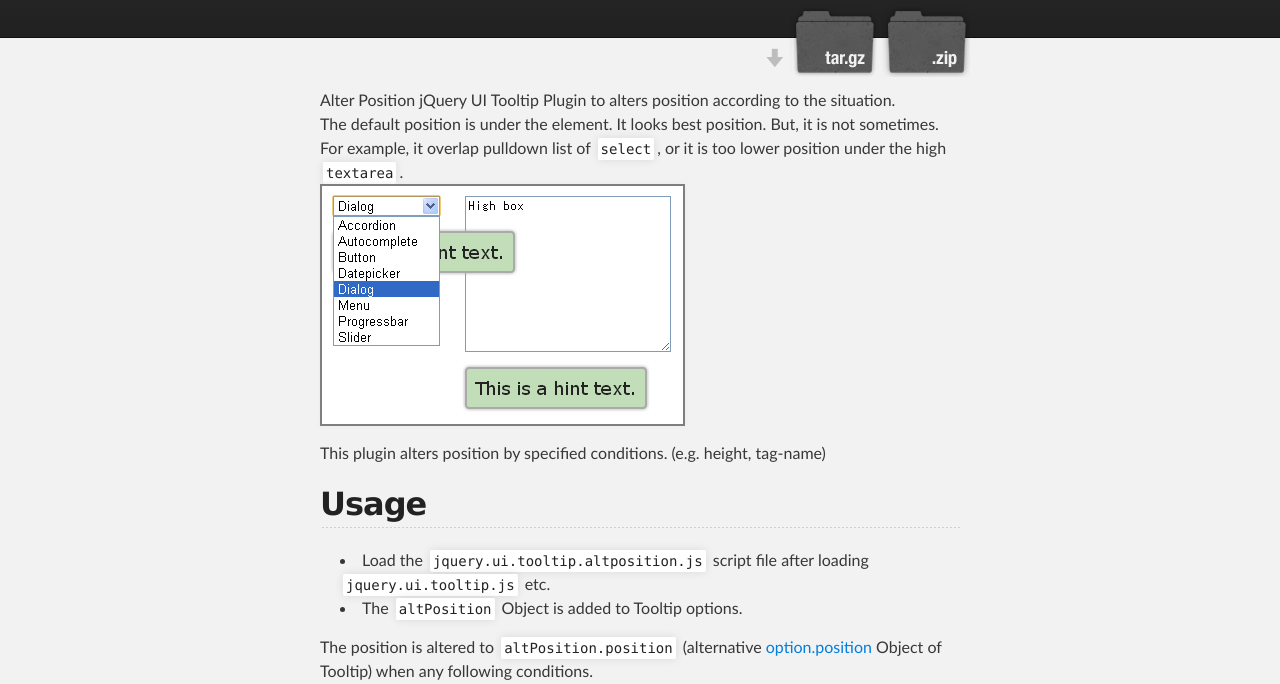
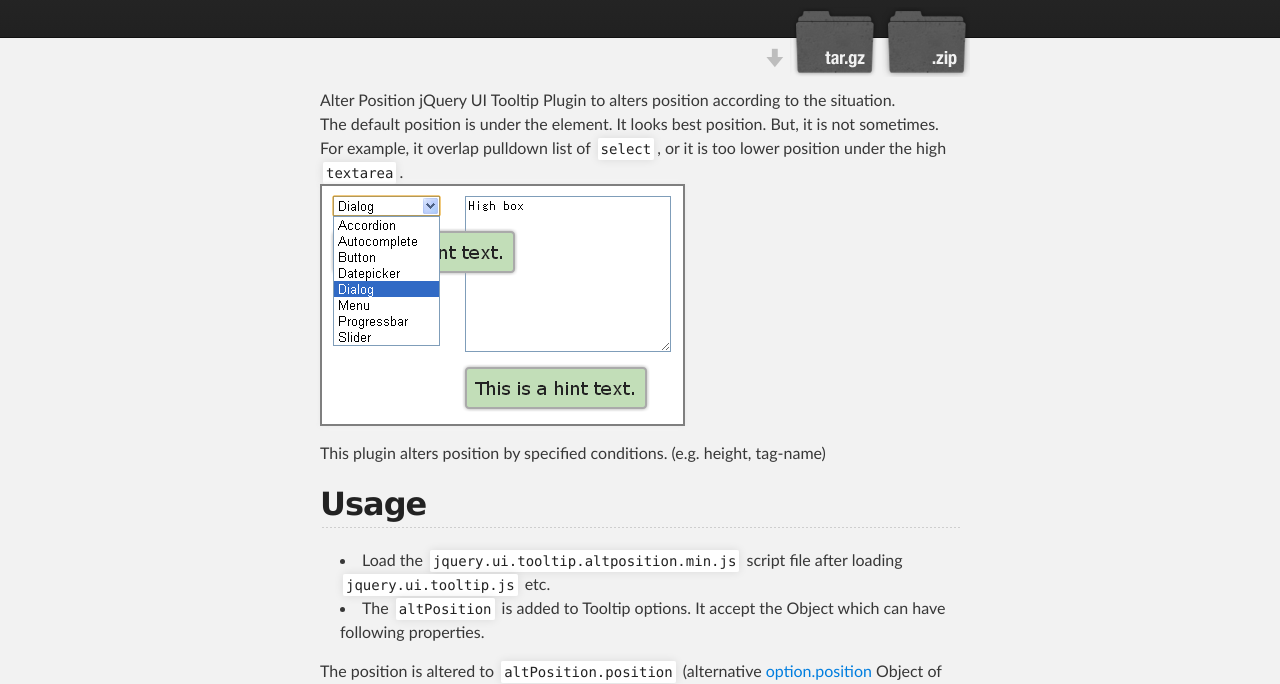
Before and after one commit to anseki/jquery-ui-tooltip-altposition, a plain HTML site: page index.html in a window 1280 px wide. Shown: the part 271-955 px from the top of the page. Drawn offline with nearby package versions, Linux system fonts and the light colour scheme.

```diff
--- a/index.html
+++ b/index.html
@@ -48,8 +48,8 @@
 <a name="usage" class="anchor" href="#usage"><span class="octicon octicon-link"></span></a>Usage</h2>
 
 <ul>
-<li>Load the <code>jquery.ui.tooltip.altposition.js</code> script file after loading <code>jquery.ui.tooltip.js</code> etc.</li>
-<li>The <code>altPosition</code> Object is added to Tooltip options.</li>
+<li>Load the <code>jquery.ui.tooltip.altposition.min.js</code> script file after loading <code>jquery.ui.tooltip.js</code> etc.</li>
+<li>The <code>altPosition</code> is added to Tooltip options. It accept the Object which can have following properties.</li>
 </ul><p>The position is altered to <code>altPosition.position</code> (alternative <a href="http://api.jqueryui.com/tooltip/#option-position">option.position</a> Object of Tooltip) when any following conditions.</p>
 
 <ul>
```
